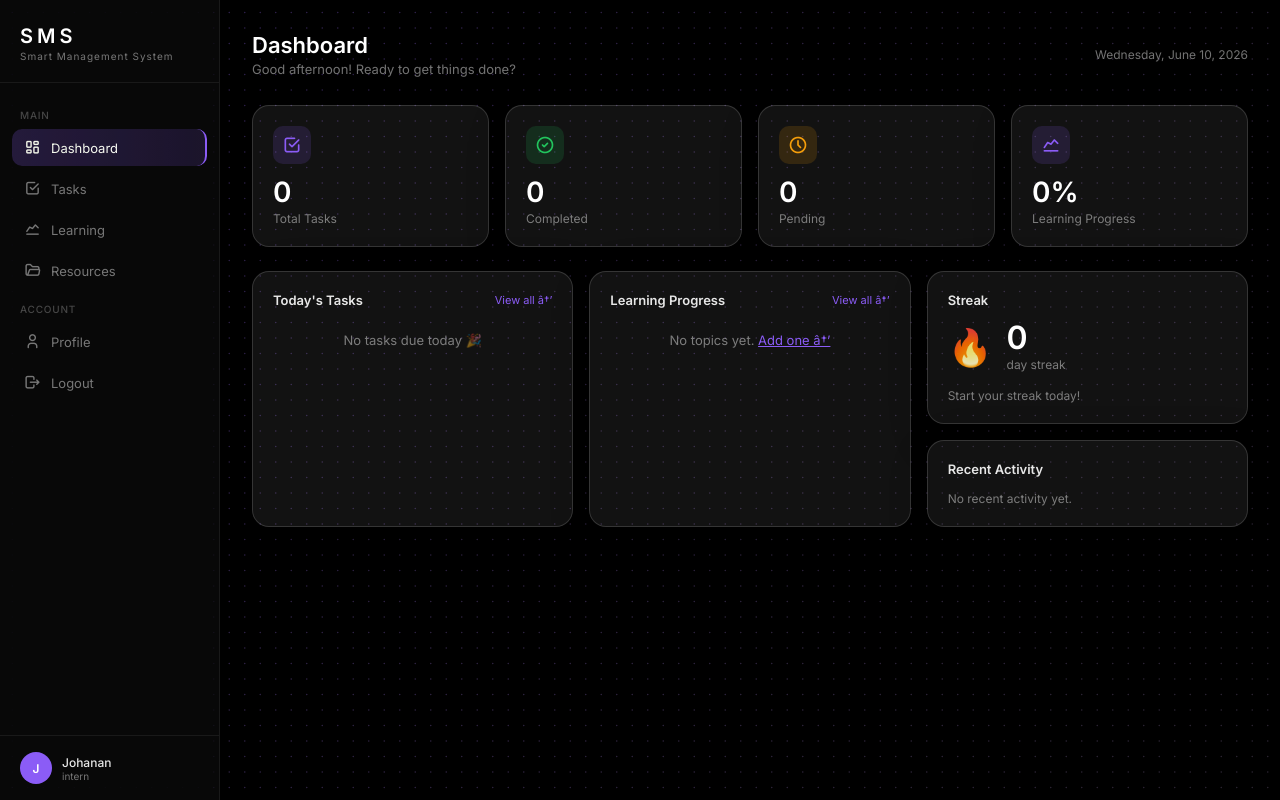
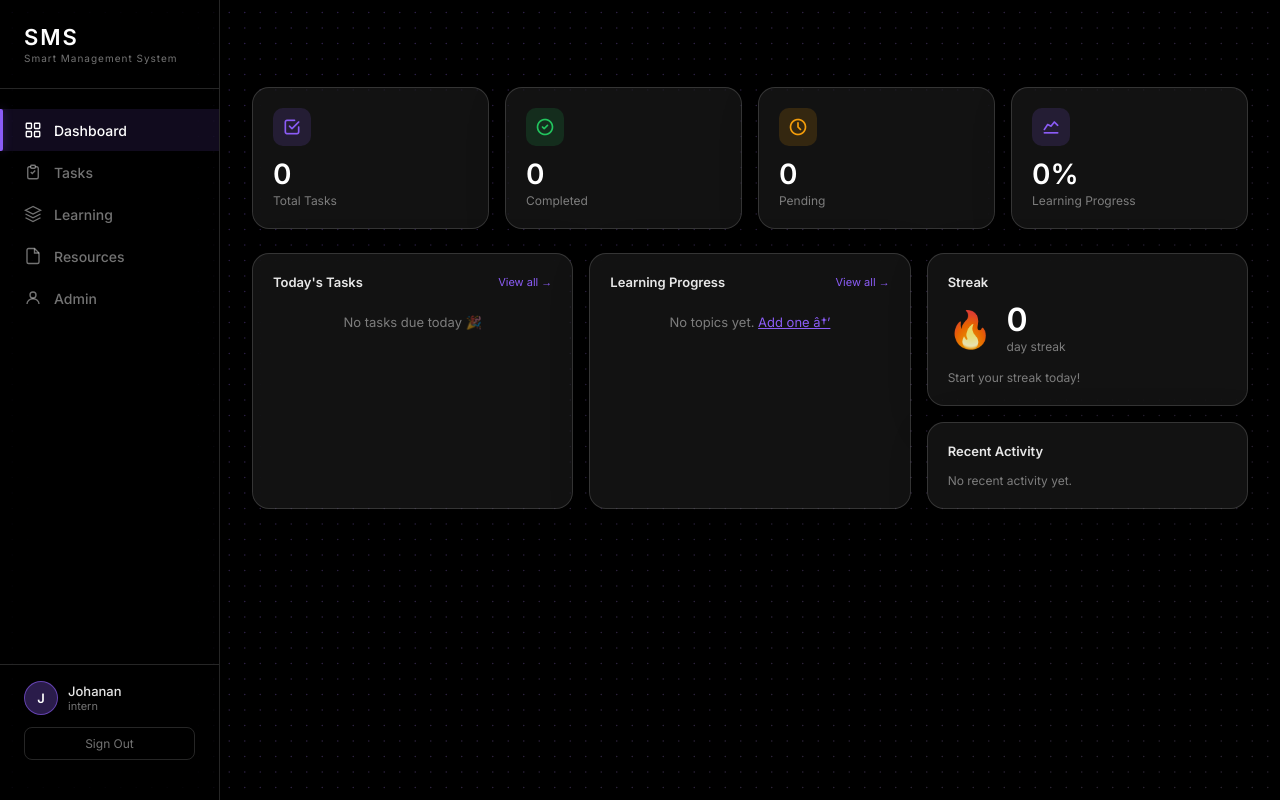
Before and after one commit to JohananSJ/smart-management-system, a Flask app: page /dashboard in a window 1280 px wide. Run offline with Flask 3, Linux system fonts and the light colour scheme; the visitor is signed in with stand-in values (Sample User, id 1); data that the repository does not hold is empty.

Commit message:
Fix dashboard sidebar, layout issues

```diff
--- a/templates/dashboard/dashboard.html
+++ b/templates/dashboard/dashboard.html
@@ -46,136 +46,71 @@
 
     /* â”€â”€ Sidebar â”€â”€ */
     .sidebar {
-      background: rgba(255,255,255,0.03);
-      border-right: 1px solid rgba(255,255,255,0.07);
-      backdrop-filter: blur(10px);
-      display: flex;
-      flex-direction: column;
-      position: sticky;
-      top: 0;
-      height: 100vh;
+      background: rgba(0,0,0,0.6);
+      backdrop-filter: blur(20px);
+      border-right: 1px solid var(--white-border);
+      display: flex; flex-direction: column;
+      position: sticky; top: 0; height: 100vh;
+      overflow: hidden;
+      padding: 24px 0;
     }
-
-    .sidebar-logo {
-      padding: 24px 20px 20px;
-      border-bottom: 1px solid rgba(255,255,255,0.07);
+    .sidebar-brand { padding: 0 24px 24px; border-bottom: 1px solid var(--white-border); }
+    .main-content {
+      padding: 32px;
+      overflow-y: auto;
+      overflow-x: hidden;
+      min-width: 0;
     }
-    .app-title {
-      font-size: 20px;
-      font-weight: 600;
-      color: #fff;
-      letter-spacing: 4px;
-    }
-    .app-sub {
-      font-size: 10px;
-      color: var(--white-muted);
-      letter-spacing: 1px;
-      margin-top: 2px;
-    }
-
-    .sidebar-nav {
-      flex: 1;
-      padding: 16px 12px;
-      display: flex;
-      flex-direction: column;
-      gap: 4px;
-    }
-
-    .nav-group-label {
-      font-size: 10px;
-      color: rgba(255,255,255,0.25);
-      font-weight: 500;
-      letter-spacing: 0.08em;
-      text-transform: uppercase;
-      padding: 10px 8px 4px;
-    }
-
+    .brand-sms { font-size: 22px; font-weight: 700; color: #fff; letter-spacing: 2px; }
+    .brand-sub { font-size: 10px; color: var(--white-muted); letter-spacing: 1px; margin-top: 2px; }
+    .sidebar-nav { flex: 1; padding: 20px 0; }
     .nav-item {
-      display: flex;
-      align-items: center;
-      gap: 10px;
-      padding: 10px 12px;
-      border-radius: 10px;
-      font-size: 13px;
+      display: flex; align-items: center; gap: 12px;
+      padding: 12px 24px;
       color: var(--white-muted);
       text-decoration: none;
-      cursor: pointer;
-      transition: all 0.25s ease;
-      position: relative;
-      overflow: hidden;
+      font-size: 14px; font-weight: 500;
+      transition: all 0.3s;
+      position: relative; cursor: pointer;
     }
-    .nav-item i { font-size: 17px; }
-    .nav-item:hover {
-      color: rgba(255,255,255,0.8);
-      background: rgba(255,255,255,0.05);
-    }
-    .nav-item.active {
-      color: #fff;
-      background: rgba(139,92,246,0.15);
-      border-right: 2px solid var(--purple);
-    }
+    .nav-item svg { width: 18px; height: 18px; flex-shrink: 0; }
+    .nav-item:hover { color: var(--white-text); background: var(--white-glass); }
+    .nav-item.active { color: #fff; background: rgba(139,92,246,0.12); }
     .nav-item.active::before {
-      content: '';
-      position: absolute;
-      inset: 0;
-      background: linear-gradient(90deg, rgba(139,92,246,0.1) 0%, rgba(139,92,246,0) 100%);
-      border-radius: 10px;
-      mix-blend-mode: difference;
+      content: ''; position: absolute;
+      left: 0; top: 0; bottom: 0; width: 3px;
+      background: var(--purple);
+      border-radius: 0 2px 2px 0;
+      box-shadow: 0 0 10px var(--purple-glow);
     }
     .nav-item::after {
-      content: '';
-      position: absolute;
+      content: ''; position: absolute;
       top: -50%; left: -60%;
       width: 30%; height: 200%;
-      background: rgba(255,255,255,0.04);
-      transform: skewX(-20deg);
-      transition: left 0.4s ease;
+      background: transparent;
+      transform: skewX(-20deg); transition: left 0.4s ease;
       pointer-events: none;
     }
     .nav-item:hover::after { left: 130%; }
-
-    .sidebar-user {
-      padding: 16px 20px;
-      border-top: 1px solid rgba(255,255,255,0.07);
-      display: flex;
-      align-items: center;
-      gap: 10px;
+    .sidebar-footer { padding: 16px 24px; border-top: 1px solid var(--white-border); }
+    .user-info { display: flex; align-items: center; gap: 10px; margin-bottom: 12px; }
+    .avatar {
+      width: 34px; height: 34px; border-radius: 50%;
+      background: rgba(139,92,246,0.3);
+      border: 1px solid var(--purple-border);
+      display: flex; align-items: center; justify-content: center;
+      font-size: 13px; font-weight: 600; color: #fff;
     }
-    .user-avatar {
-      width: 32px; height: 32px;
-      border-radius: 50%;
-      background: var(--purple);
-      display: flex;
-      align-items: center;
-      justify-content: center;
-      font-size: 12px;
-      font-weight: 600;
-      color: #fff;
-      flex-shrink: 0;
+    .user-name { font-size: 13px; font-weight: 500; color: var(--white-text); }
+    .user-role { font-size: 11px; color: var(--white-muted); }
+    .logout-btn {
+      width: 100%; padding: 8px;
+      background: none; border: 1px solid var(--white-border);
+      border-radius: 8px; color: var(--white-muted);
+      font-size: 12px; cursor: pointer; transition: all 0.3s;
+      font-family: var(--font);
     }
-    .user-name { font-size: 12px; font-weight: 500; color: var(--white-text); }
-    .user-role { font-size: 10px; color: var(--white-muted); }
-
-    /* â”€â”€ Main â”€â”€ */
-    .main-content {
-      padding: 32px;
-      overflow-y: auto;
-      animation: fadeIn 0.4s ease both;
-    }
-
-    @keyframes fadeIn {
-      from { opacity: 0; transform: translateY(10px); }
-      to   { opacity: 1; transform: translateY(0); }
-    }
-
-    .page-header {
-      display: flex;
-      align-items: center;
-      justify-content: space-between;
-      margin-bottom: 28px;
-    }
-    .page-title { font-size: 22px; font-weight: 600; color: #fff; }
-    .page-subtitle { font-size: 13px; color: var(--white-muted); margin-top: 3px; }
+    .logout-btn:hover { border-color: var(--red-border); color: var(--red); box-shadow: 0 0 10px var(--red-glow); }
 
     /* â”€â”€ Glass Card â”€â”€ */
     .card {
@@ -440,28 +375,43 @@
 
   <!-- Sidebar -->
   <aside class="sidebar">
-    <div class="sidebar-logo">
-      <div class="app-title">SMS</div>
-      <div class="app-sub">Smart Management System</div>
-    </div>
-    <nav class="sidebar-nav">
-      <div class="nav-group-label">Main</div>
-      <a href="/dashboard" class="nav-item active"><i class="ti ti-layout-dashboard"></i> Dashboard</a>
-      <a href="/tasks-board" class="nav-item"><i class="ti ti-checkbox"></i> Tasks</a>
-      <a href="/learning"  class="nav-item"><i class="ti ti-chart-line"></i> Learning</a>
-      <a href="/resources" class="nav-item"><i class="ti ti-folder-open"></i> Resources</a>
-      <div class="nav-group-label">Account</div>
-      <a href="/profile"   class="nav-item"><i class="ti ti-user"></i> Profile</a>
-      <a href="#" class="nav-item" id="logoutBtn"><i class="ti ti-logout"></i> Logout</a>
-    </nav>
-    <div class="sidebar-user">
-      <div class="user-avatar" id="userAvatar">JO</div>
+  <div class="sidebar-brand">
+    <div class="brand-sms">SMS</div>
+    <div class="brand-sub">Smart Management System</div>
+  </div>
+  <nav class="sidebar-nav">
+    <a href="/dashboard" class="nav-item active">
+      <svg fill="none" stroke="currentColor" stroke-width="1.8" viewBox="0 0 24 24"><rect x="3" y="3" width="7" height="7" rx="1"/><rect x="14" y="3" width="7" height="7" rx="1"/><rect x="3" y="14" width="7" height="7" rx="1"/><rect x="14" y="14" width="7" height="7" rx="1"/></svg>
+      Dashboard
+    </a>
+    <a href="/tasks-board" class="nav-item">
+      <svg fill="none" stroke="currentColor" stroke-width="1.8" viewBox="0 0 24 24"><path d="M9 5H7a2 2 0 00-2 2v12a2 2 0 002 2h10a2 2 0 002-2V7a2 2 0 00-2-2h-2"/><rect x="9" y="3" width="6" height="4" rx="1"/><path d="M9 12l2 2 4-4"/></svg>
+      Tasks
+    </a>
+    <a href="/learning" class="nav-item">
+      <svg fill="none" stroke="currentColor" stroke-width="1.8" viewBox="0 0 24 24"><path d="M12 2L2 7l10 5 10-5-10-5z"/><path d="M2 17l10 5 10-5"/><path d="M2 12l10 5 10-5"/></svg>
+      Learning
+    </a>
+    <a href="/resources" class="nav-item">
+      <svg fill="none" stroke="currentColor" stroke-width="1.8" viewBox="0 0 24 24"><path d="M14 2H6a2 2 0 00-2 2v16a2 2 0 002 2h12a2 2 0 002-2V8z"/><polyline points="14 2 14 8 20 8"/></svg>
+      Resources
+    </a>
+    <a href="/admin" class="nav-item">
+      <svg fill="none" stroke="currentColor" stroke-width="1.8" viewBox="0 0 24 24"><circle cx="12" cy="8" r="4"/><path d="M4 20c0-4 3.6-7 8-7s8 3 8 7"/></svg>
+      Admin
+    </a>
+  </nav>
+  <div class="sidebar-footer">
+    <div class="user-info">
+      <div class="avatar" id="userAvatar">J</div>
       <div>
         <div class="user-name" id="userName">Johanan</div>
         <div class="user-role">intern</div>
       </div>
     </div>
-  </aside>
+    <button class="logout-btn" onclick="handleLogout()">Sign Out</button>
+  </div>
+</aside>
 
   <!-- Main -->
   <main class="main-content">
@@ -515,7 +465,7 @@
       <div class="card">
         <div class="section-title">
           Today's Tasks
-          <a href="/tasks">View all â†’</a>
+          <a href="/tasks">View all → </a>
         </div>
         <div id="todayTasks">
           <!-- skeleton -->
@@ -529,7 +479,7 @@
       <div class="card">
         <div class="section-title">
           Learning Progress
-          <a href="/learning">View all â†’</a>
+          <a href="/learning">View all →</a>
         </div>
         <div id="learningProgress">
           <div class="skeleton" style="height:14px;margin-bottom:16px;"></div>
@@ -578,19 +528,18 @@
   document.getElementById('greeting').textContent = greetMap + '! Ready to get things done?';
   document.getElementById('todayDate').textContent = new Date().toLocaleDateString('en-US', { weekday:'long', year:'numeric', month:'long', day:'numeric' });
 
-  // â”€â”€ User avatar initials â”€â”€
-  const uName = document.getElementById('userName');
-  const uAvatar = document.getElementById('userAvatar');
-  if (uName && uAvatar) {
-    uAvatar.textContent = uName.textContent.split(' ').map(n => n[0]).join('').toUpperCase().slice(0,2);
-  }
+  // ── Load user ──
+  function loadUser() {
+  fetch('/api/profile').then(r => r.json()).then(data => {
+    if (data.name) {
+      const initials = data.name.split(' ').map(n => n[0]).join('').toUpperCase().slice(0,2);
+      document.getElementById('userAvatar').textContent = initials;
+      document.getElementById('userName').textContent = data.name;
+    }
+  }).catch(() => {});
+}
+loadUser();
 
-  // â”€â”€ Logout â”€â”€
-  document.getElementById('logoutBtn').addEventListener('click', async (e) => {
-    e.preventDefault();
-    await fetch('/logout', { method: 'POST' });
-    window.location.href = '/login';
-  });
 
   // â”€â”€ Toast â”€â”€
   function showToast(msg, type = 'success') {
@@ -614,6 +563,10 @@
   }
 
   // â”€â”€ Load Tasks â”€â”€
+  function handleLogout() {
+    fetch('/logout', { method: 'POST' }).then(() => window.location.href = '/login');
+  }
+
   async function loadTasks() {
     try {
       const res  = await fetch('/tasks');
```
